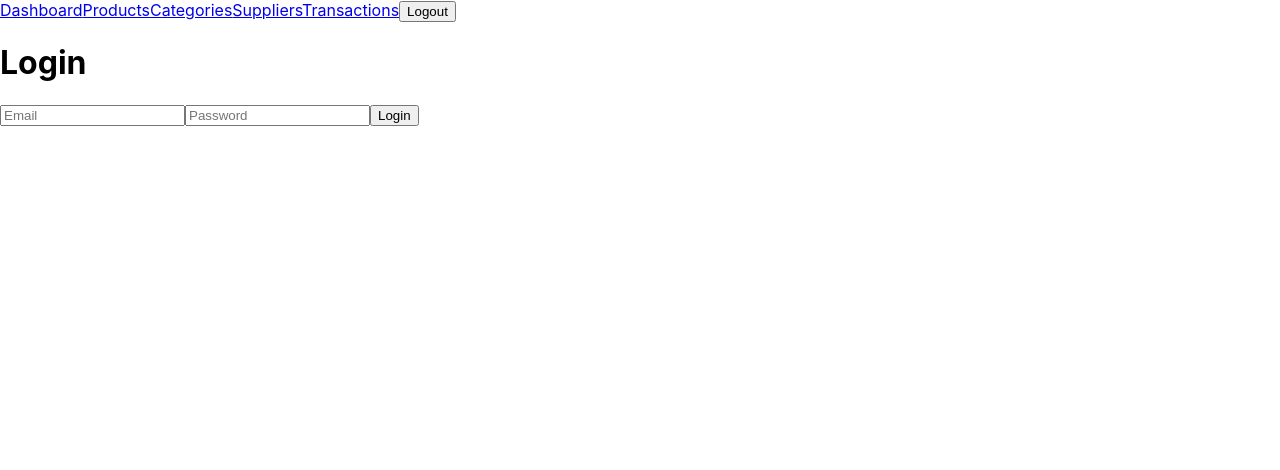
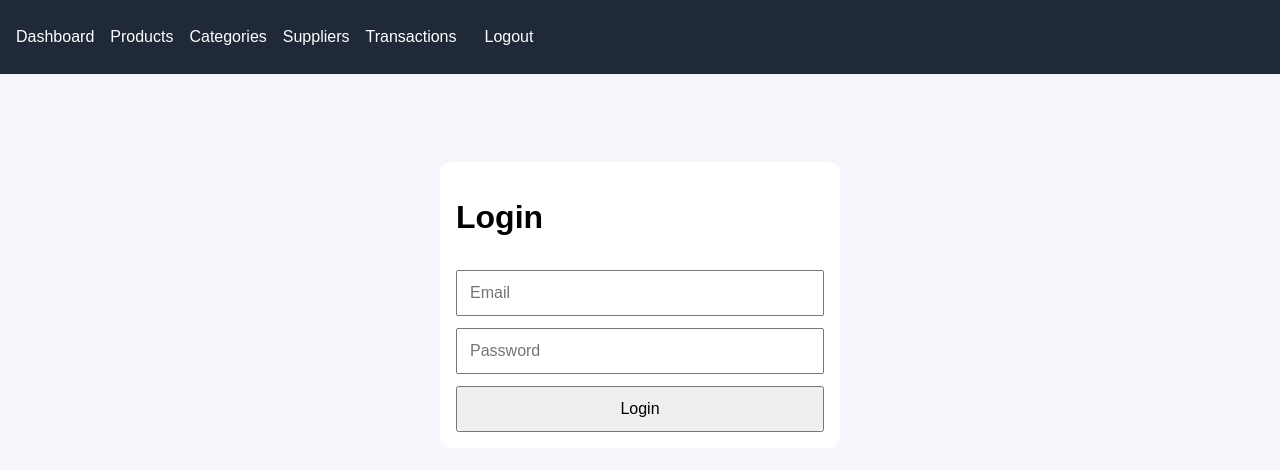
Before and after one commit to Naominzioka/Inventory-Manager, a React (Create React App) app in the folder client/: page /login in a window 1280 px wide. Shown: the top 470 px of the page. Built offline with nearby package versions, Linux system fonts and the light colour scheme; sample sign-in values are in the browser's storage.

Commit message:
style(client): add global frontend styles

```diff
--- a/client/src/styles.css
+++ b/client/src/styles.css
@@ -1,52 +1,69 @@
 body {
   margin: 0;
-  font-family: -apple-system, BlinkMacSystemFont, 'Segoe UI', 'Roboto', 'Oxygen',
-    'Ubuntu', 'Cantarell', 'Fira Sans', 'Droid Sans', 'Helvetica Neue',
-    sans-serif;
-  -webkit-font-smoothing: antialiased;
-  -moz-osx-font-smoothing: grayscale;
+  font-family: Arial, sans-serif;
+  background: #f4f6fb;
 }
 
-code {
-  font-family: source-code-pro, Menlo, Monaco, Consolas, 'Courier New',
-    monospace;
+.navbar {
+  display: flex;
+  gap: 1rem;
+  padding: 1rem;
+  background: #1f2937;
+  align-items: center;
 }
 
-.App {
-  text-align: center;
+.navbar a,
+.navbar button {
+  color: white;
+  text-decoration: none;
+  background: none;
+  border: none;
+  cursor: pointer;
 }
 
-.App-logo {
-  height: 40vmin;
-  pointer-events: none;
+.page {
+  padding: 1.5rem;
 }
 
-@media (prefers-reduced-motion: no-preference) {
-  .App-logo {
-    animation: App-logo-spin infinite 20s linear;
-  }
+.card {
+  background: white;
+  padding: 1rem;
+  margin-bottom: 1rem;
+  border-radius: 10px;
 }
 
-.App-header {
-  background-color: #282c34;
-  min-height: 100vh;
-  display: flex;
-  flex-direction: column;
-  align-items: center;
-  justify-content: center;
-  font-size: calc(10px + 2vmin);
-  color: white;
+.form {
+  display: grid;
+  gap: 0.75rem;
 }
 
-.App-link {
-  color: #61dafb;
+input,
+select,
+textarea,
+button {
+  padding: 0.75rem;
+  font: inherit;
 }
 
-@keyframes App-logo-spin {
-  from {
-    transform: rotate(0deg);
-  }
-  to {
-    transform: rotate(360deg);
-  }
+.grid {
+  display: grid;
+  gap: 1rem;
+  grid-template-columns: repeat(auto-fit, minmax(220px, 1fr));
 }
+
+table {
+  width: 100%;
+  border-collapse: collapse;
+}
+
+th,
+td {
+  border-bottom: 1px solid #ddd;
+  padding: 0.75rem;
+  text-align: left;
+}
+
+.auth-page {
+  max-width: 400px;
+  margin: 4rem auto;
+}
```
